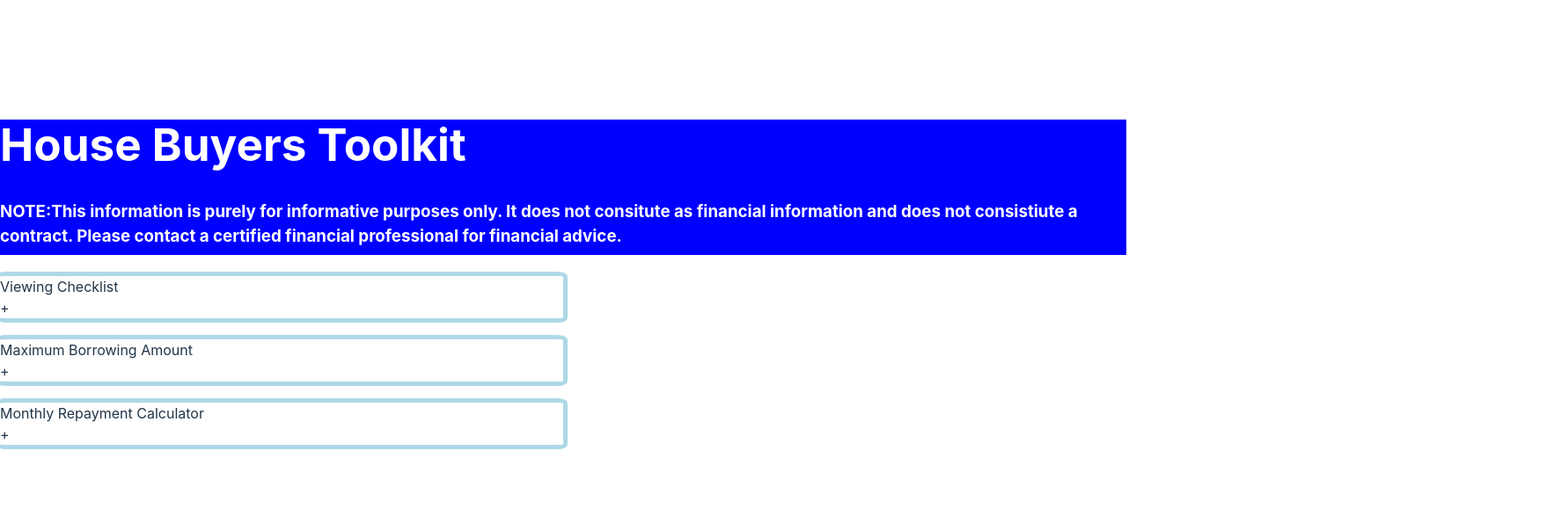
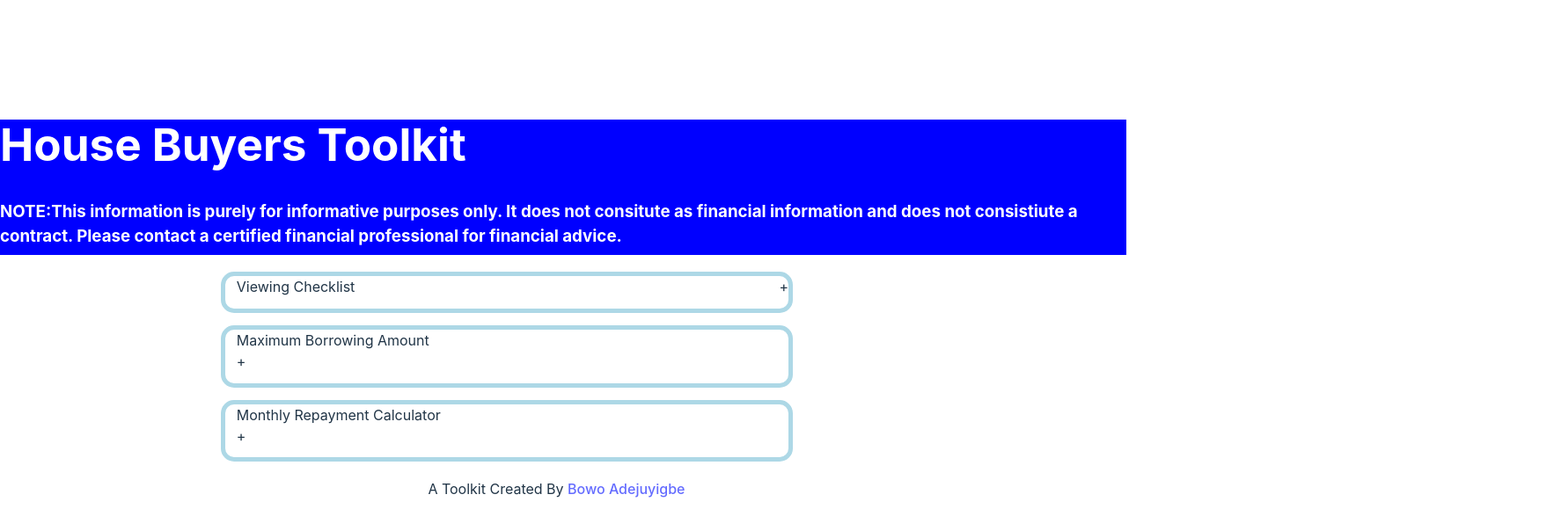
Before and after one commit to bowoadej/house-buyers-toolkit, a React (Vite) app in the folder house-buyers-toolkit/: page / in a window 1280 px wide. Shown: the top 604 px of the page at 88% size, 1766 px wide, since content can reach past the window. Built offline with nearby package versions, Linux system fonts and the light colour scheme.

Commit message:
center content and css updates

```diff
--- a/house-buyers-toolkit/src/App.css
+++ b/house-buyers-toolkit/src/App.css
@@ -4,6 +4,7 @@
 }
 
 body {
+  position: relative;
   max-width: 100%;
 }
 
@@ -19,6 +20,7 @@ body {
 .content {
   width: 50vw;
   height: 30vw;
+  margin-left: 20%;
 }
 
 .viewing-checklist {
@@ -53,19 +55,34 @@ li {
 
 .accordion-monthly-repayment-calculator {
   outline: 5px solid lightblue;
-  border-radius: 1%;
+  border-radius: 10px;
+  padding-left: 2%;
+  padding-bottom: 2%;
 }
 
 .accordion-item-viewing-checklist {
   outline: 5px solid lightblue;
-  border-radius: 1%;
+  border-radius: 10px;
+  padding-left: 2%;
+  padding-bottom: 2%;
 }
 
 .accordion-item-maximum-borrowing-amount {
   outline: 5px solid lightblue;
-  border-radius: 1%;
+  border-radius: 10px;
+  padding-left: 2%;
+  padding-bottom: 2%;
 }
 
 .footer {
-  position: relative;
+  position: absolute;
+  bottom: -10;
+  width: 100%;
+  height: 2.5rem;
+  padding-left: 18%;
+
 }
+
+.accordion-icon {
+  float: right;
+}
--- a/house-buyers-toolkit/src/App.tsx
+++ b/house-buyers-toolkit/src/App.tsx
@@ -19,6 +19,8 @@ function App() {
           <MaximumBorrowingAmount />
           <br></br>
           <MonthlyRepaymentCalculator />
+          <br></br>
+          <div className='footer'>A Toolkit Created By <a href='https://bowoadej.com'>Bowo Adejuyigbe</a></div>
         </div>
       </div>
     </>
--- a/house-buyers-toolkit/src/components/ViewingChecklist.tsx
+++ b/house-buyers-toolkit/src/components/ViewingChecklist.tsx
@@ -14,7 +14,7 @@ export default function ViewingChecklist() {
 
     return (
         <div className="accordion-viewing-checklist" onClick={() => toggleActive()}>
-            <div className="accordion-item-viewing-checklist">Viewing Checklist<div>{isActive ? '-' : '+'}</div>
+            <div className="accordion-item-viewing-checklist">Viewing Checklist<div className="accordion-icon">{isActive ? '-' : '+'}</div>
                 {isActive &&
                     <div className="viewing-checklist" id="viewing-checklist">
                         <h2>Viewing Checklist</h2>
```
